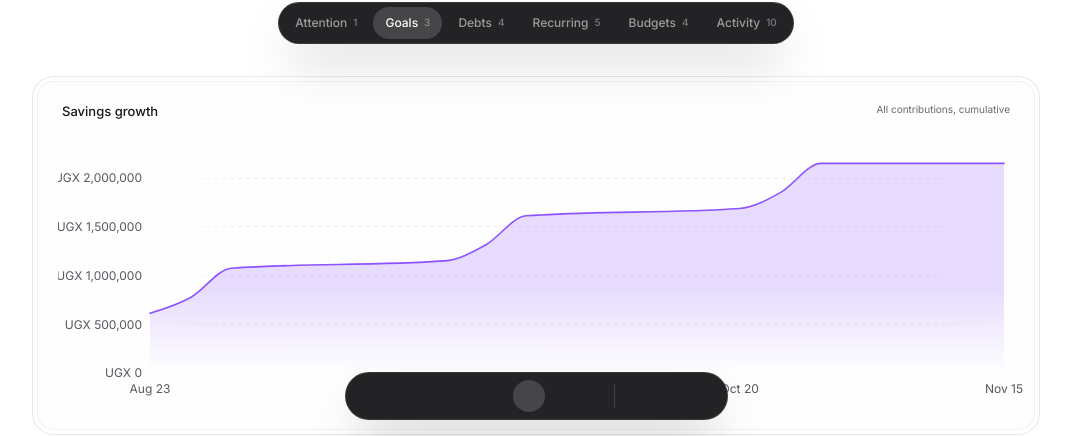
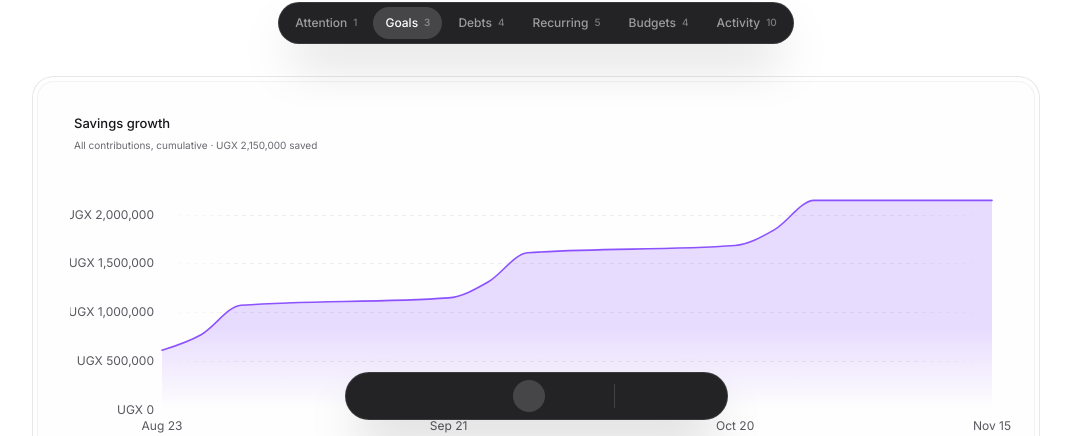
Before and after one commit to DevMubzly/expense-trackr, a Next.js app: page /plan in a window 1280 px wide. Shown: the part 364-800 px from the top of the page, without its empty margins (104-1175 px from the left). Built offline with nearby package versions, Linux system fonts and the light colour scheme; some icons are missing.

Commit message:
Increase plan chart padding and add chart descriptions

```diff
--- a/src/app/plan/page.tsx
+++ b/src/app/plan/page.tsx
@@ -790,7 +790,7 @@ export default function PlanPage() {
       activeSection === "debts" ||
       activeSection === "activity" ? (
         <Panel className={sectionCardClass}>
-          <div className={cn(sectionBodyClass, "p-4 sm:p-5")}>
+          <div className={cn(sectionBodyClass, "p-6 sm:p-8")}>
             <PlanSectionCharts
               section={activeSection}
               goals={goals}
--- a/src/components/plan-section-charts.tsx
+++ b/src/components/plan-section-charts.tsx
@@ -45,9 +45,11 @@ function ChartCard({
   return (
     <div className="flex h-full flex-col">
       {showHeading ? (
-        <div className="mb-2 flex items-start justify-between gap-3 px-1">
+        <div className="mb-3 px-1">
           <p className="text-[13px] font-medium">{title}</p>
-          <p className="text-right text-[10px] text-muted-foreground">{hint}</p>
+          <p className="mt-1 text-[10px] leading-relaxed text-muted-foreground">
+            {hint}
+          </p>
         </div>
       ) : null}
       <div className="min-h-0 flex-1">{children}</div>
@@ -129,8 +131,14 @@ export function PlanSectionCharts({
     return [...points, { date: parseYmd(today), net: current }];
   }, [allActivity, debts, today]);
 
-  const activityDays = useMemo(() => {
-    const start = addDays(parseYmd(today), -13);
+  const goalsTotal = goals.reduce((total, goal) => total + goal.savedUgx, 0);
+  const netDebt = debts.reduce(
+    (total, debt) =>
+      total + (debt.direction === "borrowed" ? debt.balanceUgx : -debt.balanceUgx),
+    0,
+  );
+
+  const activityDays = useMemo(() => {    const start = addDays(parseYmd(today), -13);
     const days = Array.from({ length: 14 }, (_, index) => {
       const date = addDays(start, index);
       return {
@@ -154,7 +162,10 @@ export function PlanSectionCharts({
 
   if (section === "goals") {
     return (
-      <ChartCard title="Savings growth" hint="All contributions, cumulative">
+      <ChartCard
+        title="Savings growth"
+        hint={`All contributions, cumulative · ${display.formatMoney(goalsTotal)} saved`}
+      >
         <AreaChart
           data={goalTrend}
           style={{ height: 280 }}
@@ -187,7 +198,10 @@ export function PlanSectionCharts({
 
   if (section === "debts") {
     return (
-      <ChartCard title="Net debt" hint="Borrowed minus lent over time">
+      <ChartCard
+        title="Net debt"
+        hint={`Borrowed minus lent over time · ${display.formatMoney(netDebt)} net`}
+      >
         <AreaChart
           data={debtTrend}
           style={{ height: 280 }}
```
